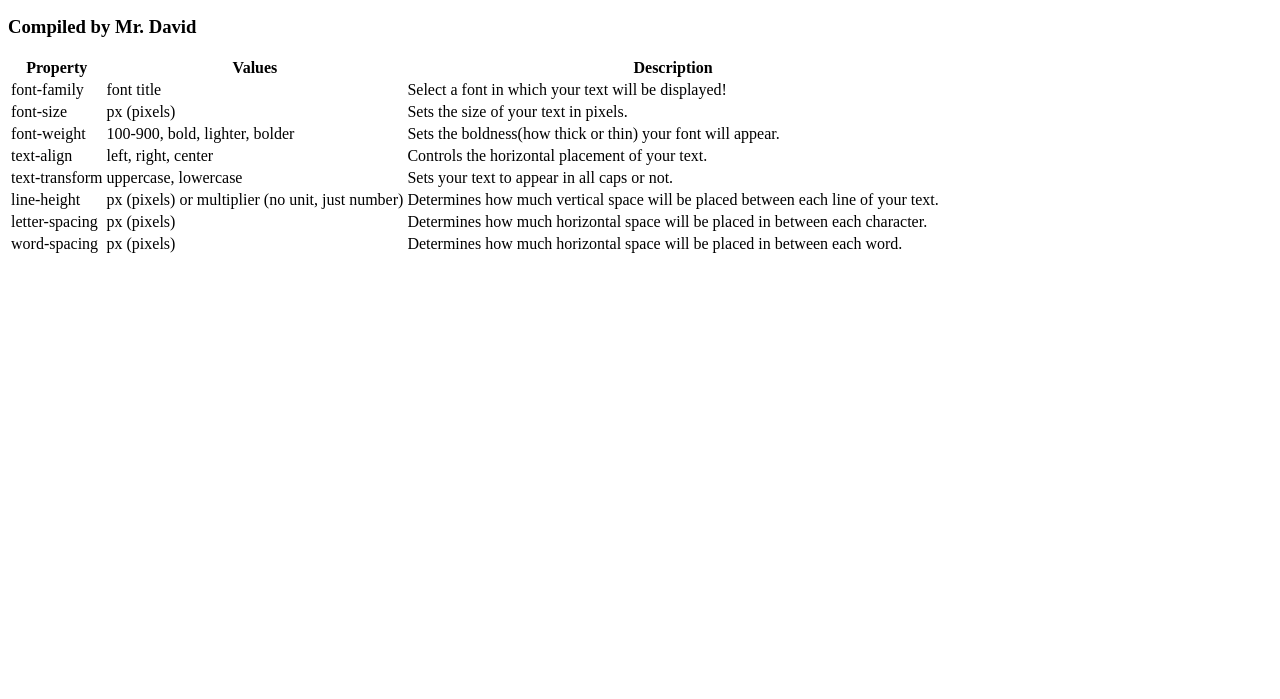
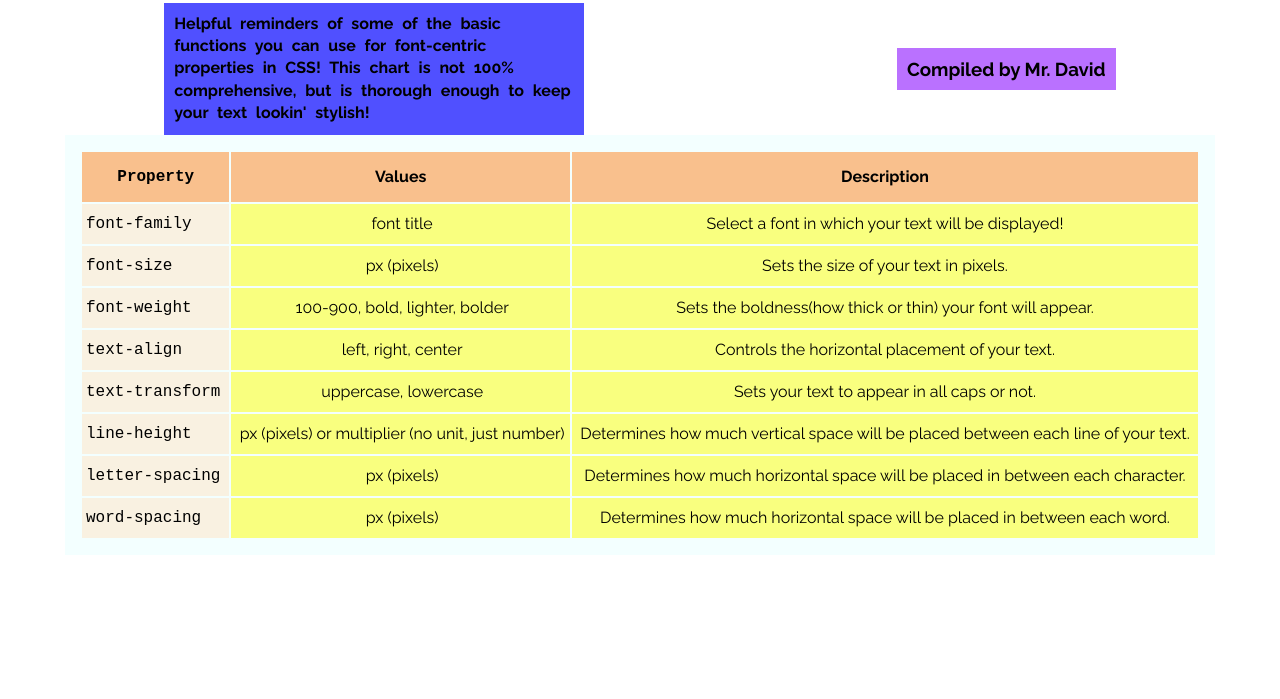
Before and after one commit to dsoule10/CS2, a plain HTML site: page index.html in a window 1280 px wide. Shown: the part 101-800 px from the top of the page. Drawn offline with Linux system fonts and the light colour scheme.

Commit message:
Update index.html
whoops, typo last time!

```diff
--- a/index.html
+++ b/index.html
@@ -3,7 +3,7 @@
 
 <head>
     <title>My Cheat Sheet Project</title>
-    <link href=CSS/style.css" rel="stylesheet">
+    <link href="CSS/style.css" rel="stylesheet">
     <link rel="preconnect" href="https://fonts.googleapis.com">
     <link rel="preconnect" href="https://fonts.gstatic.com" crossorigin>
     <link href="https://fonts.googleapis.com/css2?family=Josefin+Sans:ital,wght@0,100..700;1,100..700&family=Raleway:ital,wght@0,100..900;1,100..900&display=swap" rel="stylesheet">
```
